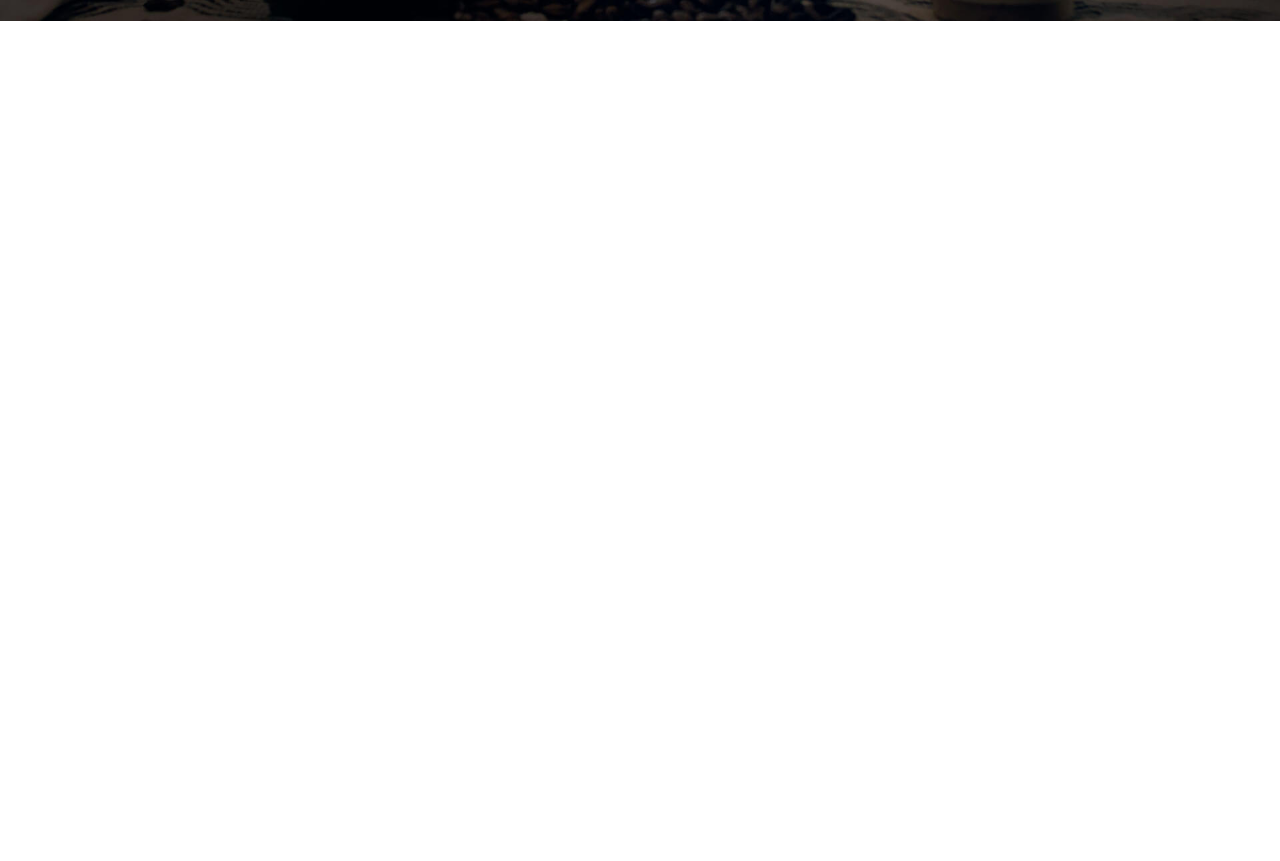
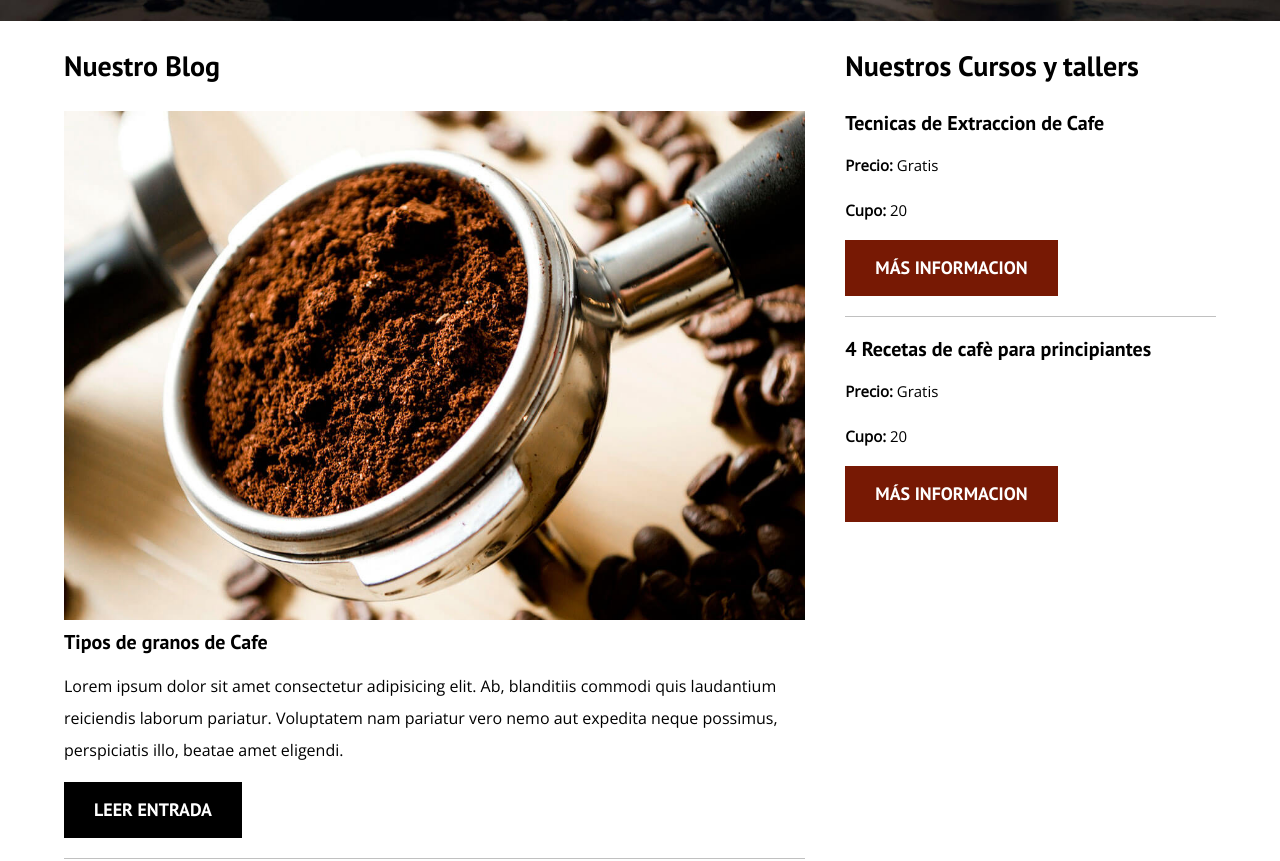
Before and after one commit to PMartinGatica/BlogdeCafe, a plain HTML site: page index.html in a window 1280 px wide. Shown: the part 579-1440 px from the top of the page. Before the commit the page ends 800 px from the top, so only its background shows below. Drawn offline with nearby package versions, Linux system fonts and the light colour scheme.

Commit message:
index.html Finalizado

```diff
--- a/CSS/styles.css
+++ b/CSS/styles.css
@@ -30,29 +30,30 @@ body{
     margin: 0 auto;
 }
 
-.img{
+img{
     max-width: 100%;
 }
-.a{
+a{
     text-decoration: none;
 }
-.h1,h2,h3,h4{
+h1,h2,h3,h4{
     font-family: var(--fuenteHeading);
+    line-height: 1.2;
 }
-.h1{
+h1{
     font-size: 3.8rem;
 
 }
-.h2{
+h2{
     font-size: 2.8rem;
 
 }
-.h3{
-    font-size: 1.8rem;
+h3{
+    font-size: 2.8rem;
 
 }
-.h4{
-    font-size: 1rem;
+h4{
+    font-size: 2rem;
 
 }
 
@@ -91,6 +92,10 @@ body{
     margin-top: 5rem;
 }
 
+.barra{
+    padding-top:8rem ;
+}
+
 
 @media (min-width: 768px) {
     .barra{
@@ -124,3 +129,76 @@ body{
     font-size: 1.6rem;
     color: var(--color-blanco);
 }
+
+/* BLOG */
+
+@media (min-width: 768px) {
+    .contenido-principal{
+        display: grid;
+        grid-template-columns: 2fr 1fr;
+        column-gap: 4rem;
+
+    }
+}
+
+.entrada{
+    border-bottom: 1px solid silver;
+    margin-top: 1rem;
+
+}
+
+.entrada:last-of-type{
+    border: none;
+    margin-bottom: 0;
+}
+.boton{
+    display: block;
+    font-family: var(--fuenteHeading);
+    color: var(--color-blanco);
+    text-align: center;
+    padding: 1rem 3rem;
+    font-size: 1.8rem;
+    text-transform: uppercase;
+    font-weight: bold;
+    margin-bottom: 2rem;
+}
+@media (min-width: 768px) {
+    .boton{
+        display:inline-block;
+    }
+}
+.boton--primario {
+    background-color: black;
+}
+.boton--secundario{
+    background-color: var(--color-principal);
+}
+.widget-curso{
+    border-bottom:1px solid silver ;
+    margin-bottom: 2rem;
+}
+.widget-curso:last-of-type{
+    border:none;
+    margin-bottom: 0;
+}
+.widget-curso__info{
+    font-weight: lighter;
+}
+.widget-curso__label{
+    font-weight: bold;
+    font-family: var(--fuenteParrafo);
+    font-size: 1.5rem;
+}
+.cursos{
+    list-style: none;
+}
+
+
+/* FOOTER */
+
+.footer{
+    background-color:black;
+    padding-bottom: 5rem;
+    margin-top: 2rem;
+
+}
--- a/index.html
+++ b/index.html
@@ -27,8 +27,94 @@
         </div>
         <div class="header__texto">
             <h2 class="no-margin">Blog de cafe con consejos y cursos</h2>
-            <p class="no-margin">Aprende del os expertos con las mejores recetas y consejos</p>
+            <p class="no-margin">Aprende del los expertos con las mejores recetas y consejos</p>
         </div>
     </header>
+    <div class="contenedor contenido-principal">
+        <main class="blog">
+            <h3>Nuestro Blog</h3>
+            <article class="entrada">
+                <div class="entrada__imagen">
+                    <img src="img/blog1.jpg" alt="iamgen blog">
+                    <div class="entrada__contenido">
+                        <h4 class="no-margin">Tipos de granos de Cafe</h4>
+                        <p>Lorem ipsum dolor sit amet consectetur adipisicing elit. Ab, blanditiis commodi quis laudantium reiciendis laborum pariatur. Voluptatem nam pariatur vero nemo aut expedita neque possimus, perspiciatis illo, beatae amet eligendi.</p>
+                        <a href="entrada.html" class="boton boton--primario">Leer Entrada</a>
+                    </div>
+                </div>
+
+            </article>   <!-- Entradas -->
+
+            <article class="entrada">
+                <div class="entrada__imagen">
+                    <img src="img/blog2.jpg" alt="iamgen blog">
+                    <div class="entrada__contenido">
+                        <h4 class="no-margin">Deliciosas recetas de Cafe</h4>
+                        <p>Lorem ipsum dolor sit amet consectetur adipisicing elit. Ab, blanditiis commodi quis laudantium reiciendis laborum pariatur. Voluptatem nam pariatur vero nemo aut expedita neque possimus, perspiciatis illo, beatae amet eligendi.</p>
+                        <a href="entrada.html" class="boton boton--primario">Leer Entrada</a>
+                    </div>
+                </div>
+
+            </article>   <!-- Entradas -->
+
+            <article class="entrada">
+                <div class="entrada__imagen">
+                    <img src="img/blog3.jpg" alt="iamgen blog">
+                    <div class="entrada__contenido">
+                        <h4 class="no-margin">Beneficios del Cafe</h4>
+                        <p>Lorem ipsum dolor sit amet consectetur adipisicing elit. Ab, blanditiis commodi quis laudantium reiciendis laborum pariatur. Voluptatem nam pariatur vero nemo aut expedita neque possimus, perspiciatis illo, beatae amet eligendi.</p>
+                        <a href="entrada.html" class="boton boton--primario">Leer Entrada</a>
+                    </div>
+                </div>
+
+            </article>   <!-- Entradas -->
+        </main>
+
+        <aside class="sidebar">
+                <h3>Nuestros Cursos y tallers</h3>
+                <ul class="cursos no-padding">
+                    <li class="widget-curso " >
+                        <h4 class="no-margin">Tecnicas de Extraccion de Cafe</h4>
+                        <p class="widget-curso__label">Precio:
+                            <span class="widget-curso__info">Gratis</span>
+                        </p>
+                        <p class="widget-curso__label">Cupo:
+                            <span class="widget-curso__info">20</span>
+                        </p>
+                        <a href="entrada.html" class="boton boton--secundario">Más informacion</a>
+                    </li>
+
+                    <li class="widget-curso">
+                        <h4 class="no-margin">4 Recetas de cafè para principiantes</h4>
+                        <p class="widget-curso__label">Precio:
+                            <span class="widget-curso__info">Gratis</span>
+                        </p>
+                        <p class="widget-curso__label">Cupo:
+                            <span class="widget-curso__info">20</span>
+                        </p>
+                        <a href="entrada.html" class="boton boton--secundario">Más informacion</a>
+                    </li>
+
+                </ul>
+
+        </aside>
+    </div>
+
+    <footer class="footer">
+        <div class="contenedor">
+            <div class="barra">
+                <a href="index.html" class="logo">
+                    <h1 class="logo_nombre no-margin centrar-texto">Blog<span class="logo_bold">DeCafe</span></h1>
+                </a>
+
+                <nav class="navegacion">
+                    <a href="nosotros.html" class="navegacion__enlace">Nosotros</a>
+                    <a href="cursos.html" class="navegacion__enlace">Cursos</a>
+                    <a href="contacto.html" class="navegacion__enlace">Contacto</a>
+                </nav>
+            </div>
+        </div>
+
+    </footer>
 </body>
 </html>
```
